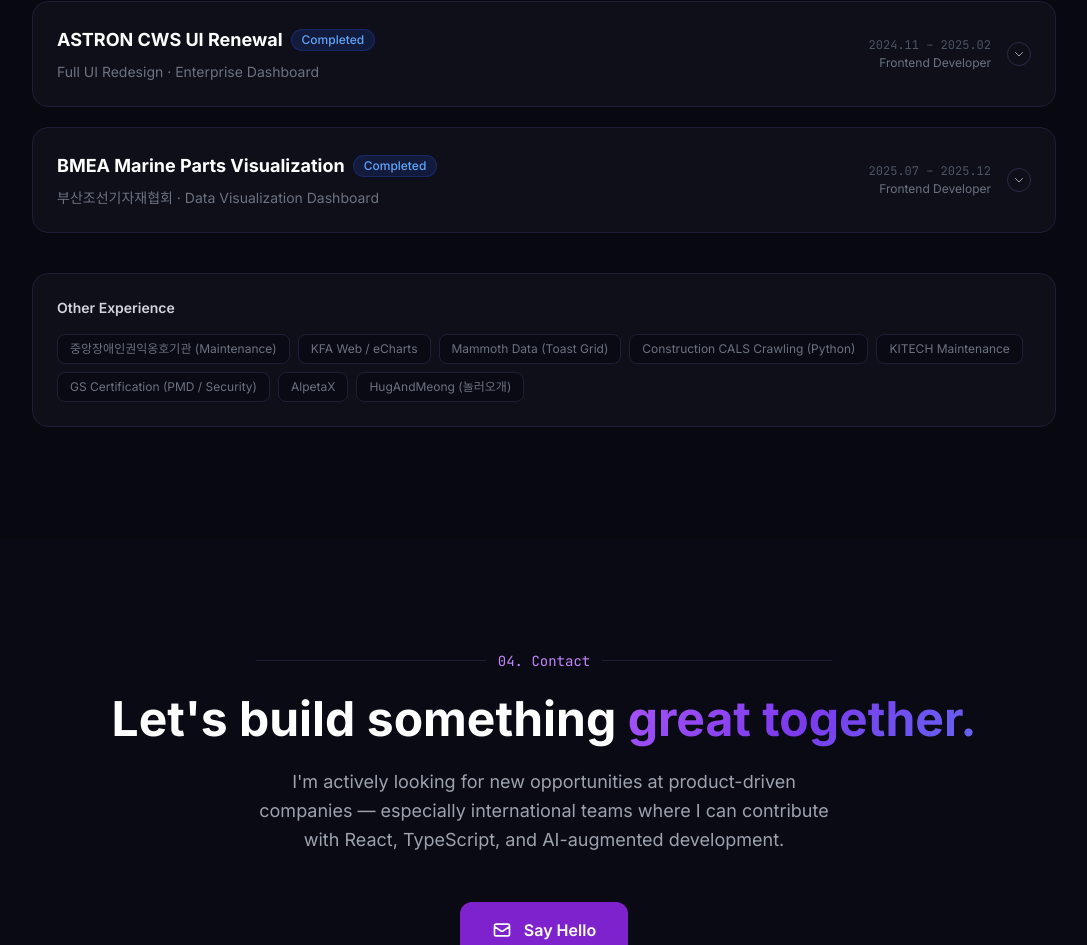
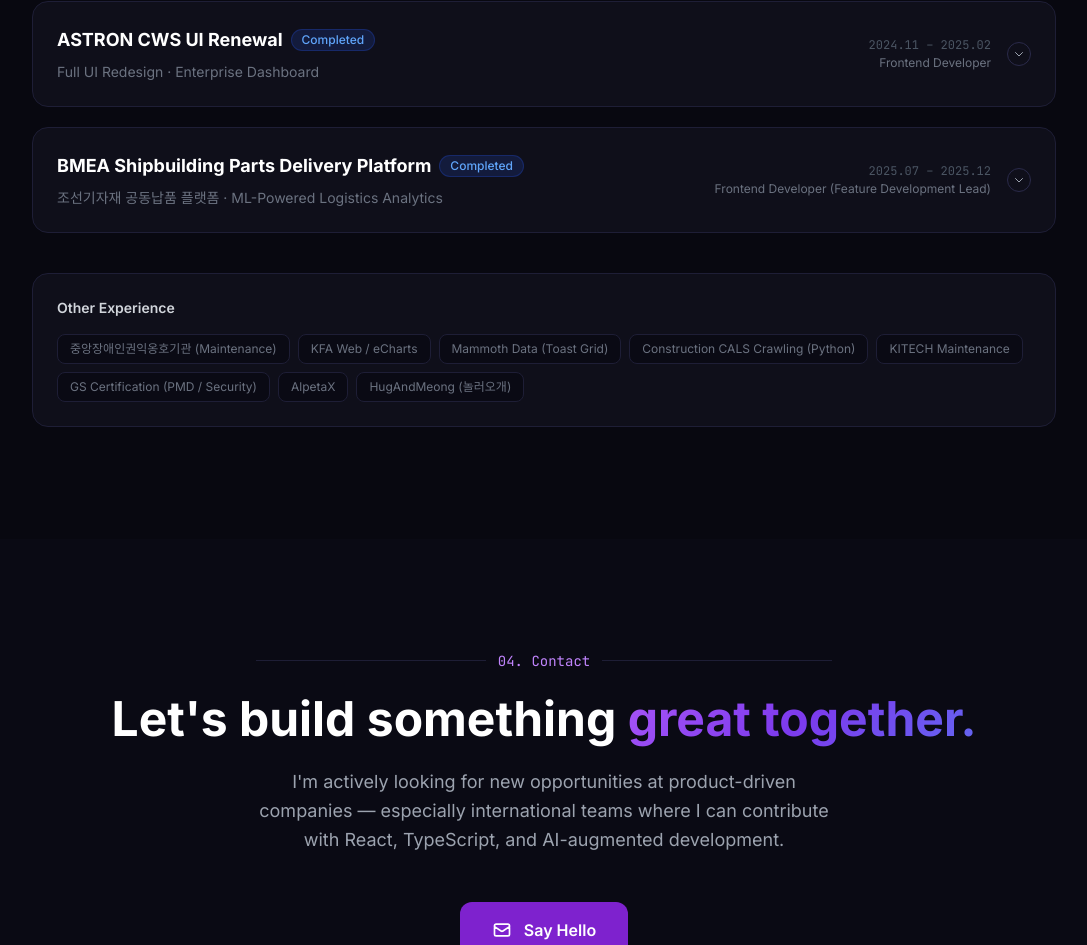
Before and after one commit to suhyeon912/portfolio, a Next.js app: page / in a window 1280 px wide. Shown: the part 3634-4579 px from the top of the page, without its empty margins (96-1183 px from the left). Built offline with nearby package versions, Linux system fonts and the light colour scheme; a web font is replaced by a local one.

Commit message:
feat: update BMEA card with full ML module details

```diff
--- a/app/components/Work.tsx
+++ b/app/components/Work.tsx
@@ -106,22 +106,32 @@ const projects: Project[] = [
     note: "Before/After screenshots demonstrate significant visual improvement",
   },
   {
-    title: "BMEA Marine Parts Visualization",
-    subtitle: "부산조선기자재협회 · Data Visualization Dashboard",
+    title: "BMEA Shipbuilding Parts Delivery Platform",
+    subtitle: "조선기자재 공동납품 플랫폼 · ML-Powered Logistics Analytics",
     period: "2025.07 – 2025.12",
-    role: "Frontend Developer",
-    rolePct: "90",
+    role: "Frontend Developer (Feature Development Lead)",
+    rolePct: "80",
     status: "Completed",
-    stack: ["React", "TypeScript", "Hero UI", "eCharts", "GitLab"],
+    stack: ["React", "TypeScript", "Hero UI", "eCharts", "Kakao Map API", "MongoDB", "REST API", "GitLab"],
     overview:
-      "Built a comprehensive data visualization dashboard for the Busan Marine Equipment Association (BMEA), providing industry-wide analytics and insights for the Korean shipbuilding parts sector using Hero UI component library.",
+      "Built 5 ML-powered data visualization modules for the Busan Marine Equipment Association's shipbuilding parts joint delivery platform. Taking ownership of all feature development after framework setup — integrated machine learning model APIs to visualize predictions alongside actual data, implemented Kakao Map for geographic analysis, and connected MongoDB-backed REST endpoints across all screens.",
     highlights: [
-      "Implemented complex multi-chart dashboards using eCharts for industry trend analysis",
-      "Built dynamic data filtering and drill-down views for granular data exploration",
-      "Utilized Hero UI for consistent, accessible component design",
-      "Delivered responsive layouts optimized for both desktop and presentation displays",
+      "Integrated ML model APIs across all 5 screens to display predicted vs. actual data side-by-side (loading times, arrival times, vehicle demand, warehouse importance, regional classification)",
+      "Implemented Kakao Map with dynamic region polygons and supplier pin rendering — clicking a supplier re-centers the map to their location",
+      "Built cargo loading time analysis (화물특성 상차시간) — horizontal bar chart comparing actual vs. ML-predicted loading time per supplier",
+      "Developed shipyard ETA prediction (조선소 도착 예정시간) — step-by-step timeline view with TMS predicted vs. actual arrival time delta per vehicle stop",
+      "Created vehicle demand forecast (납품 예정일별 필요 차량 예측) — weekly calendar grid with FTL/LTL breakdown comparing ML-predicted vs. actual vehicle counts",
+      "Built warehouse ABC importance analysis (창고 이용 물량 다차원) — donut chart (A 48% / B 30% / C 22%) + monthly in/out bar chart with current vs. ML-predicted importance",
+      "Handled all post-framework work independently: API integration, UI logic, user request handling, and production deployment",
     ],
-    note: "Source code is confidential (internal company project)",
+    screens: [
+      "권역분류 최적화 분석 — Kakao Map with shipyard regions + nearby supplier pins, ML-predicted zone classification",
+      "화물특성 상차시간 분석 — Horizontal bar chart: actual vs. ML-predicted loading time by supplier & package type",
+      "창고 이용 물량 다차원 분석 — ABC importance donut chart + monthly in/out bar chart, current vs. predicted importance",
+      "조선소 도착 예정시간 예측 — Step-by-step ETA timeline per vehicle, predicted vs. actual arrival time comparison",
+      "납품 예정일별 필요 차량 예측 — Weekly grid: ML-predicted FTL/LTL vehicle count vs. actual by tonnage category",
+    ],
+    note: "Source code is confidential (internal company project) · Screenshots from user manual available",
   },
 ];
 
```
